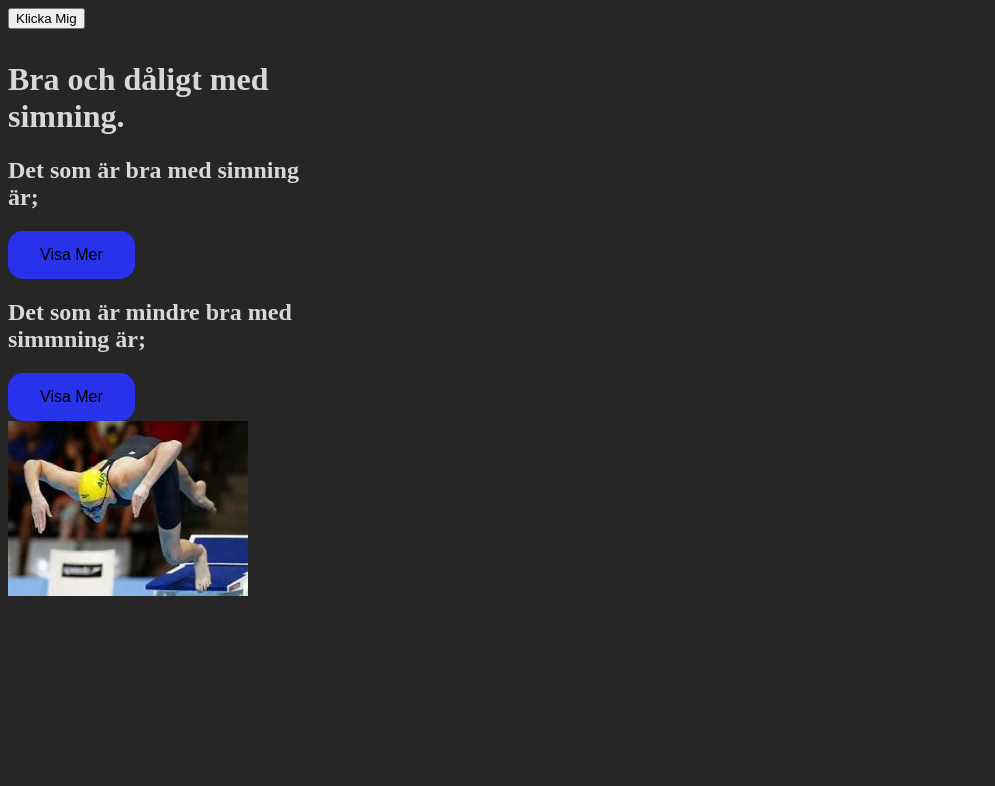
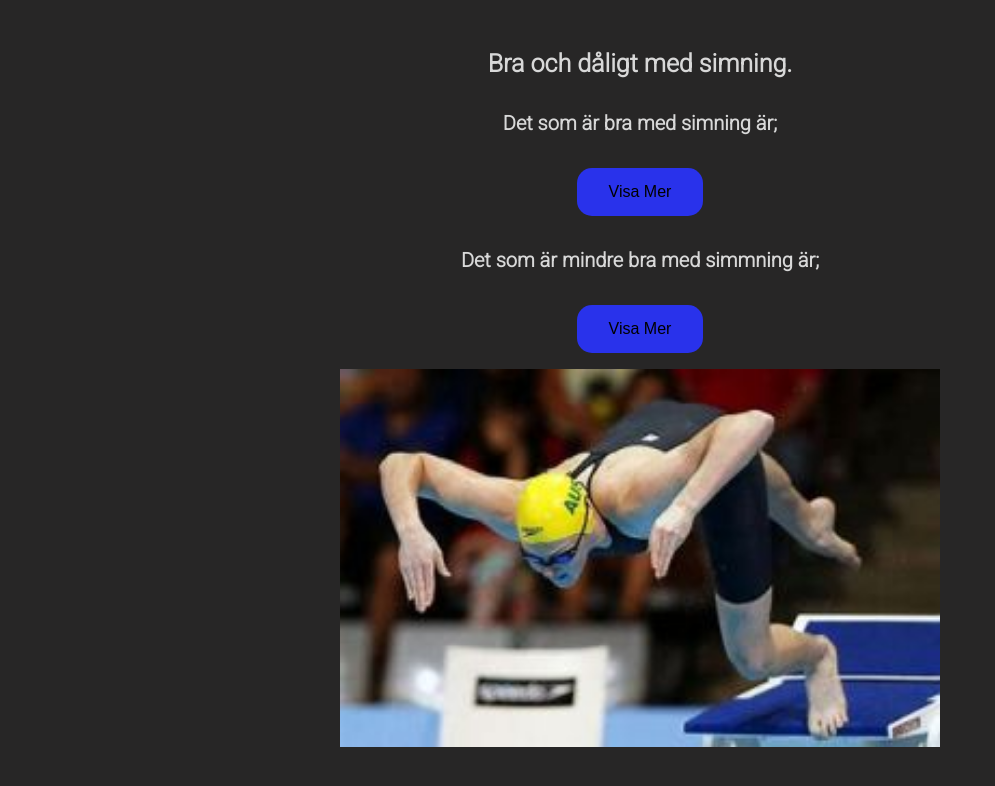
Before and after one commit to anst9000/swimming, a plain HTML site: page index.html in a window 1280 px wide. Shown: the whole page, without its empty margins (0-995 px from the left). Drawn offline with nearby package versions, Linux system fonts and the light colour scheme.

Commit message:
Fixade så all ät centrerat

```diff
--- a/index.html
+++ b/index.html
@@ -48,12 +48,7 @@
         height="175"
       />
     </div>
-    <button id="emcee">Klicka Mig</button>
-    <script
-      src="https://code.jquery.com/jquery-3.4.1.min.js"
-      integrity="sha256-CSXorXvZcTkaix6Yvo6HppcZGetbYMGWSFlBw8HfCJo="
-      crossorigin="anonymous"
-    ></script>
+
     <script src="main.js"></script>
   </body>
 </html>
--- a/main.js
+++ b/main.js
@@ -34,19 +34,3 @@ function showListBad() {
     badButton.innerText = "Visa Mer";
   }
 }
-var caller = $("#emcee"),
-  box = $("#box");
-
-function foo() {
-  var randX = Math.floor(Math.random() * (window.innerWidth - 100));
-  var randY = Math.floor(Math.random() * (window.innerHeight - 100));
-  console.log([randX, randY]);
-  caller.stop().animate({ left: randX + "px", top: randY + "px" });
-}
-
-$(document).ready(function () {
-  caller.on("mouseenter", foo);
-  caller.on("click", function () {
-    alert("clicked!");
-  });
-});
--- a/styles.css
+++ b/styles.css
@@ -1,14 +1,33 @@
+@import url("https://fonts.googleapis.com/css2?family=Roboto:ital,wght@0,100;0,300;1,100&display=swap");
+
 body {
+  font-family: "Roboto", sans-serif;
   background-color: rgb(39, 38, 38);
   color: rgb(216, 216, 216);
 }
+h1 {
+  font-size: 25px;
+}
+h2 {
+  font-size: 20px;
+}
 
 #container {
-  max-width: 320px;
+  width: 80%;
   margin: 2rem auto;
-  position: absolute;
+  display: flex;
+  flex-direction: column;
+  justify-content: center;
+  text-align: center;
+  align-items: center;
 }
-
+img {
+  display: block;
+  width: 75%;
+  height: 75%;
+  max-width: 600px;
+  max-height: 450px;
+}
 .good,
 .bad {
   display: none;
@@ -23,13 +42,11 @@ body {
   text-decoration: none;
   display: inline-block;
   font-size: 16px;
-}
-#emcee {
-  position: relative;
-  z-index: 2;
+  max-width: 150px;
+  margin: 1rem auto;
 }
 
-@media screen and (min-width: 700px) {
+/* @media screen and (min-width: 380px) {
   #container {
     width: 400px;
   }
@@ -38,4 +55,4 @@ body {
     max-width: 75%;
     max-height: 75%;
   }
-}
+} */
```
